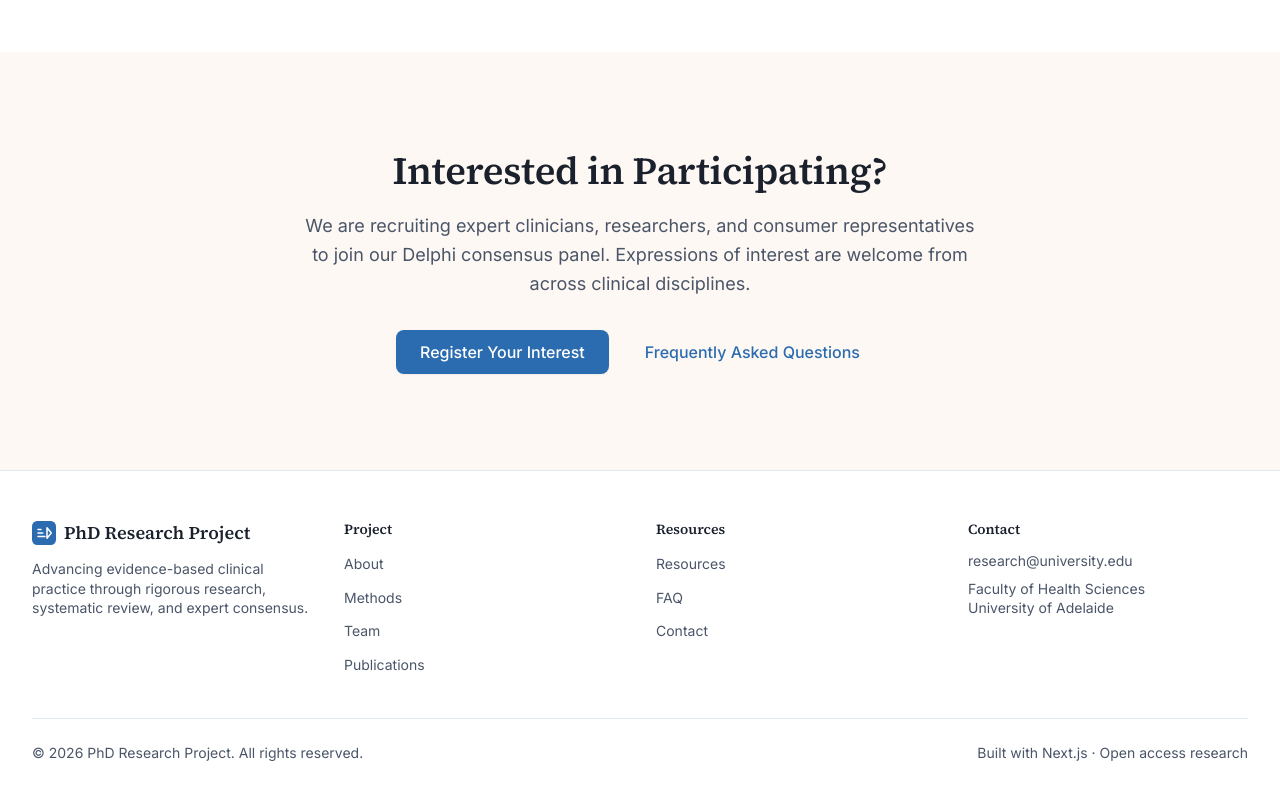
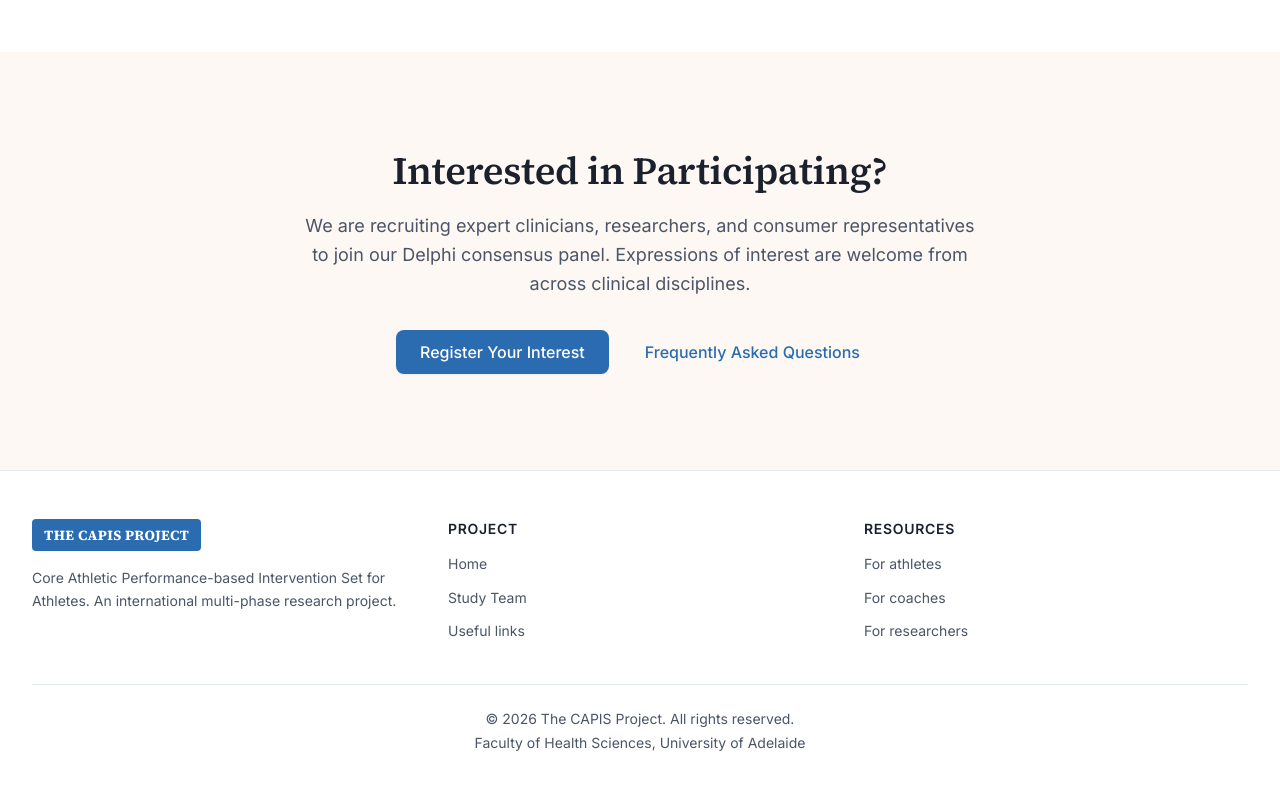
Before and after one commit to LoaizaBetancur/CAPIS-Project-Website, a Next.js app: page / in a window 1280 px wide. Shown: the part 1965-2765 px from the top of the page. Built offline with nearby package versions, Linux system fonts and the light colour scheme.

Commit message:
Update Footer.tsx

```diff
--- a/components/Footer.tsx
+++ b/components/Footer.tsx
@@ -1,82 +1,50 @@
 import Link from "next/link";
 
-interface FooterLinkGroup {
-  title: string;
-  links: { label: string; href: string }[];
-}
-
-const FOOTER_LINKS: FooterLinkGroup[] = [
+const FOOTER_LINKS = [
   {
     title: "Project",
     links: [
-      { label: "About", href: "/about" },
-      { label: "Methods", href: "/methods" },
-      { label: "Team", href: "/team" },
-      { label: "Publications", href: "/publications" },
+      { label: "Home", href: "/" },
+      { label: "Study Team", href: "/team" },
+      { label: "Useful links", href: "/useful-links" },
     ],
   },
   {
     title: "Resources",
     links: [
-      { label: "Resources", href: "/resources" },
-      { label: "FAQ", href: "/faq" },
-      { label: "Contact", href: "/contact" },
+      { label: "For athletes", href: "/resources/athletes" },
+      { label: "For coaches", href: "/resources/coaches" },
+      { label: "For researchers", href: "/resources/researchers" },
     ],
   },
 ];
 
 export default function Footer() {
   return (
-    <footer className="border-t border-border bg-surface" role="contentinfo">
+    <footer className="border-t border-border bg-surface">
       <div className="mx-auto max-w-content px-4 py-12 sm:px-6 lg:px-8">
-        <div className="grid gap-8 sm:grid-cols-2 lg:grid-cols-4">
-          {/* Brand column */}
-          <div className="sm:col-span-2 lg:col-span-1">
-            <Link
-              href="/"
-              className="mb-3 inline-flex items-center gap-2 font-display text-lg font-semibold text-text no-underline"
-            >
-              <svg
-                width="24"
-                height="24"
-                viewBox="0 0 28 28"
-                fill="none"
-                aria-hidden="true"
-              >
-                <rect
-                  width="28"
-                  height="28"
-                  rx="6"
-                  fill="var(--color-accent)"
-                />
-                <path
-                  d="M7 14h5.5M7 18h8M7 10h3.5M17.5 8v12l5-6-5-6z"
-                  stroke="#fff"
-                  strokeWidth="1.8"
-                  strokeLinecap="round"
-                  strokeLinejoin="round"
-                />
-              </svg>
-              PhD Research Project
-            </Link>
-            <p className="text-caption max-w-xs">
-              Advancing evidence-based clinical practice through rigorous research,
-              systematic review, and expert consensus.
+        <div className="grid gap-8 md:grid-cols-3">
+          <div>
+            <div className="mb-4 inline-block rounded bg-accent px-3 py-1.5 text-white font-display font-bold text-sm tracking-wide">
+              THE CAPIS PROJECT
+            </div>
+            <p className="text-sm text-text-muted leading-relaxed">
+              Core Athletic Performance-based Intervention Set for Athletes.
+              An international multi-phase research project.
             </p>
           </div>
 
-          {/* Link groups */}
           {FOOTER_LINKS.map((group) => (
             <div key={group.title}>
-              <h3 className="mb-3 font-display text-sm font-semibold text-text">
+              <h3 className="mb-3 text-sm font-semibold uppercase tracking-wider text-text">
                 {group.title}
               </h3>
-              <ul className="flex flex-col gap-2">
+              <ul className="space-y-2">
                 {group.links.map((link) => (
                   <li key={link.href}>
                     <Link
                       href={link.href}
-                      className="text-caption transition-colors hover:text-accent"
+                      className="text-sm text-text-muted transition-colors hover:text-accent"
                     >
                       {link.label}
                     </Link>
@@ -85,39 +53,11 @@ export default function Footer() {
               </ul>
             </div>
           ))}
-
-          {/* Contact column */}
-          <div>
-            <h3 className="mb-3 font-display text-sm font-semibold text-text">
-              Contact
-            </h3>
-            <ul className="flex flex-col gap-2 text-caption">
-              <li>
-                <a
-                  href="mailto:research@university.edu"
-                  className="transition-colors hover:text-accent"
-                >
-                  research@university.edu
-                </a>
-              </li>
-              <li className="text-text-muted">
-                Faculty of Health Sciences
-                <br />
-                University of Adelaide
-              </li>
-            </ul>
-          </div>
         </div>
 
-        {/* Bottom bar */}
-        <div className="mt-10 flex flex-col items-center justify-between gap-4 border-t border-border pt-6 sm:flex-row">
-          <p className="text-caption text-text-muted">
-            &copy; {new Date().getFullYear()} PhD Research Project. All rights
-            reserved.
-          </p>
-          <p className="text-caption text-text-muted">
-            Built with Next.js &middot; Open access research
-          </p>
+        <div className="mt-10 border-t border-border pt-6 text-center text-sm text-text-muted">
+          <p>© {new Date().getFullYear()} The CAPIS Project. All rights reserved.</p>
+          <p className="mt-1">Faculty of Health Sciences, University of Adelaide</p>
         </div>
       </div>
     </footer>
```
